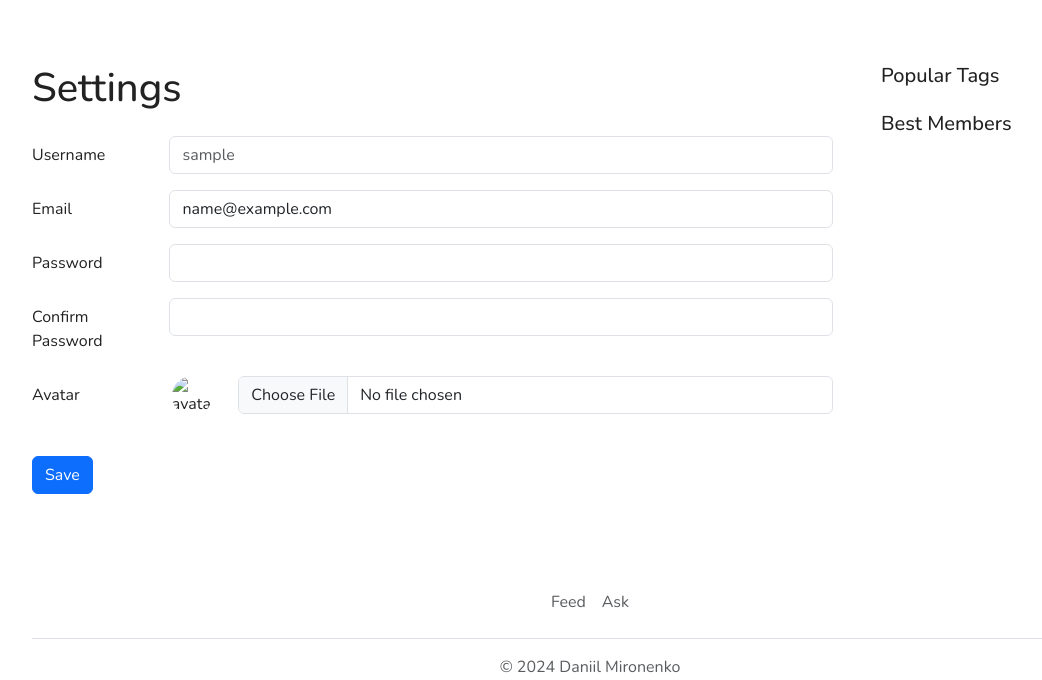
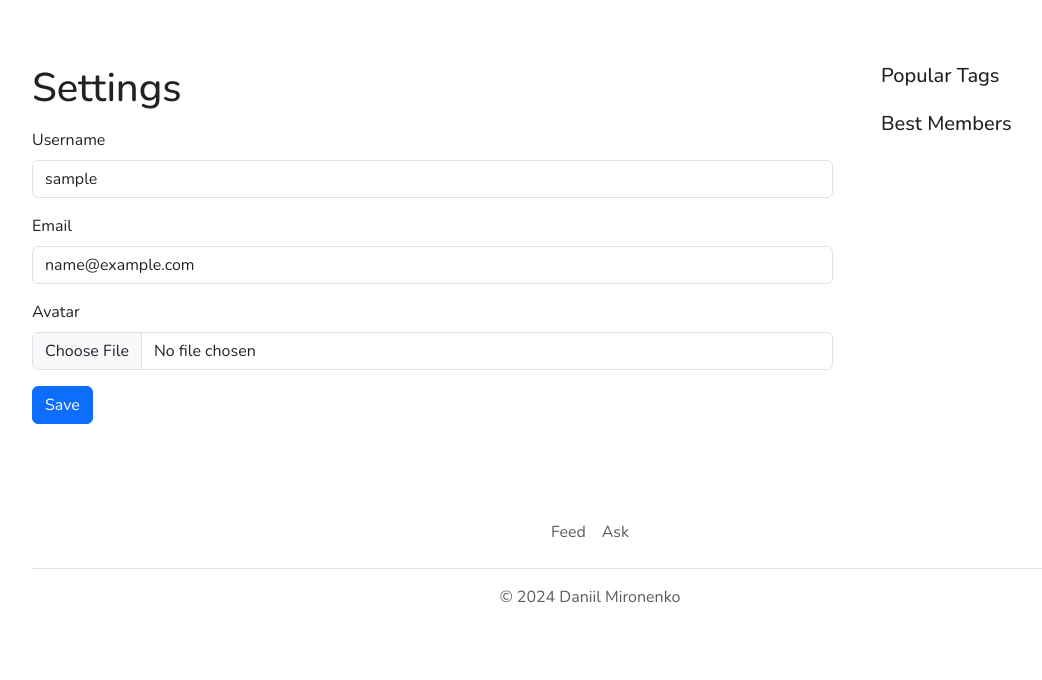
Before and after one commit to daronenko/askme-service, a Django app: page /settings/ in a window 1280 px wide. Shown: the part 71-751 px from the top of the page, without its empty margins (50-1092 px from the left). After the commit the page ends 674 px from the top, so only its background shows below. Run offline with Django 5.2, Linux system fonts and the light colour scheme; the visitor is signed in with stand-in values (Sample User, id 1); data that the repository does not hold is empty; some libraries are stand-ins or nearby versions.

Commit message:
create settings form

```diff
--- a/app/app/forms.py
+++ b/app/app/forms.py
@@ -1,6 +1,60 @@
 from django import forms
+from app import models
 
 
 class LoginForm(forms.Form):
     username = forms.CharField(min_length=3, max_length=30)
     password = forms.CharField(widget=forms.PasswordInput, min_length=6, max_length=30)
+
+
+class SignupForm(forms.ModelForm):
+    username = forms.CharField(min_length=3, max_length=30)
+    email = forms.EmailField(min_length=6, max_length=30)
+    password = forms.CharField(widget=forms.PasswordInput)
+    password_confirm = forms.CharField(widget=forms.PasswordInput, label='Confirm Password')
+
+    class Meta:
+        model = models.User
+        fields = ['username', 'email', 'password']
+
+    def clean_password_confirm(self):
+        password = self.cleaned_data.get('password')
+        password_confirm = self.cleaned_data.get('password_confirm')
+        if password != password_confirm:
+            raise forms.ValidationError('Passwords do not match')
+
+        return password_confirm
+
+    def save(self, commit=True):
+        user = super().save(commit=False)
+        user.set_password(self.cleaned_data['password'])
+        profile = models.Profile(user=user)
+
+        if commit:
+            user.save()
+            profile.save()
+
+        return user
+
+
+class SettingsForm(forms.ModelForm):
+    username = forms.CharField(min_length=3, max_length=30, required=False)
+    email = forms.EmailField(min_length=6, max_length=30, required=False)
+    avatar = forms.ImageField(required=False)
+
+    class Meta:
+        model = models.User
+        fields = ['username', 'email', 'avatar']
+
+    def save(self, commit=True):
+        user = super().save(commit=False)
+
+        avatar = self.cleaned_data.get('avatar')
+        if avatar:
+            user.profile.avatar = avatar
+
+        if commit:
+            user.save()
+            user.profile.save()
+
+        return user
--- a/app/app/views.py
+++ b/app/app/views.py
@@ -1,5 +1,5 @@
 from app.models import Question, Answer, Tag, Profile, User
-from app.forms import LoginForm
+from app.forms import LoginForm, SignupForm, SettingsForm
 
 from django.shortcuts import render, redirect
 from django.core.paginator import Paginator, EmptyPage, InvalidPage
@@ -7,6 +7,7 @@
 from django.contrib.auth.decorators import login_required
 from django.contrib import auth
 from django.urls import reverse
+from django.forms import model_to_dict
 
 
 def paginate(items, request, *, per_page=5):
@@ -62,7 +63,7 @@
     return render(request, 'question-details.html', context)
 
 
-@login_required
+@login_required(login_url='login')
 def ask(request):
     context = {
         'popular_tags': Tag.objects.get_popular_tags(),
@@ -81,7 +82,8 @@
             user = auth.authenticate(request, **login_form.cleaned_data)
             if user:
                 auth.login(request, user)
-                return redirect(reverse('index'))
+                redirect_to = request.GET.get('next', reverse('index'))
+                return redirect(redirect_to)
 
     context = {
         'form': login_form,
@@ -92,14 +94,24 @@
     return render(request, 'login.html', context)
 
 
-@login_required
+@login_required(login_url='login')
 def logout(request):
     auth.logout(request)
     return redirect(request.META.get('HTTP_REFERER', 'index'))
 
 
 def signup(request):
+    signup_form = SignupForm()
+    if request.method == 'POST':
+        signup_form = SignupForm(request.POST)
+        if signup_form.is_valid():
+            user = signup_form.save()
+            if user:
+                auth.login(request, user)
+                return redirect(reverse('index'))
+
     context = {
+        'form': signup_form,
         'popular_tags': Tag.objects.get_popular_tags(),
         'best_members': Profile.objects.get_best_profiles(),
     }
@@ -121,9 +133,18 @@
     return render(request, 'tag.html', context)
 
 
-@login_required
+@login_required(login_url='login')
+@require_http_methods(['GET', 'POST'])
 def settings(request):
+    settings_form = SettingsForm(initial=model_to_dict(request.user))
+    if request.method == 'POST':
+        settings_form = SettingsForm(request.POST, files=request.FILES, instance=request.user)
+        if settings_form.is_valid():
+            settings_form.save()
+            return redirect(reverse('settings'))
+
     context = {
+        'form': settings_form,
         'popular_tags': Tag.objects.get_popular_tags(),
         'best_members': Profile.objects.get_best_profiles(),
     }
--- a/app/templates/settings.html
+++ b/app/templates/settings.html
@@ -1,49 +1,13 @@
 {% extends "layouts/base.html" %}
+
 {% load static %}
+{% load bootstrap5 %}
 
 {% block content %}
     <h1>Settings</h1>
-
-    {% if error %}
-        <div class="alert alert-danger mt-3" role="alert">
-            {{ error }}
-        </div>
-    {% endif %}
-
-    <form class="mt-3" enctype="multipart/form-data">
-        <div class="mt-4 mb-3 row">
-            <label for="username" class="col-sm-2 col-form-label">Username</label>
-            <div class="col-sm-10">
-                <input type="text" class="form-control text-body-secondary" id="username" value="{{ request.user.username }}" readonly>
-            </div>
-        </div>
-        <div class="mb-3 row">
-            <label for="email" class="col-sm-2 col-form-label">Email</label>
-            <div class="col-sm-10">
-                <input type="text" class="form-control" id="email" value="{{ request.user.email }}">
-            </div>
-        </div>
-        <div class="mb-3 row">
-            <label for="password" class="col-sm-2 col-form-label">Password</label>
-            <div class="col-sm-10">
-                <input type="password" class="form-control" id="password">
-            </div>
-        </div>
-        <div class="mb-3 row">
-            <label for="password-confirmation" class="col-sm-2 col-form-label">Confirm Password</label>
-            <div class="col-sm-10">
-                <input type="password" class="form-control" id="password-confirmation">
-            </div>
-        </div>
-        <div class="mb-3 row">
-            <label for="avatar" class="col-sm-2 col-form-label">Avatar</label>
-            <div class="col-sm-1" style="width: 64px; height: 64px; margin: auto;">
-                <img src="{{ request.user.profile.avatar.url }}" class="img-fluid rounded-circle" alt="avatar" />
-            </div>
-            <div class="col-sm-9">
-                <input type="file" class="form-control" id="avatar">
-            </div>
-        </div>
+    <form method="post" enctype="multipart/form-data" class="mt-3">
+        {% csrf_token %}
+        {% bootstrap_form form %}
         <button class="btn btn-primary">Save</button>
     </form>
 {% endblock %}
```
Also changed, not shown: app/templates/signup.html (+5 -28 lines).
